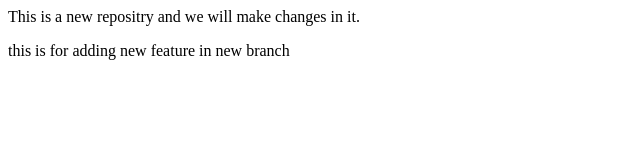
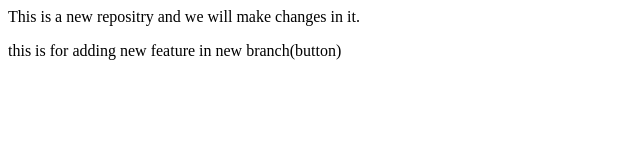
Before and after one commit to Yashdeep7450/localrepo, a plain HTML site: page index.html in a window 1280 px wide. Shown: the full height of the page, 0-640 px from the left. Drawn offline with Linux system fonts and the light colour scheme.

Commit message:
add button

```diff
--- a/index.html
+++ b/index.html
@@ -1,2 +1,2 @@
 <p>This is a new repositry and we will make changes in it.</p>
-<p>this is for adding new feature in new branch </p>
+<p>this is for adding new feature in new branch(button) </p>
```
